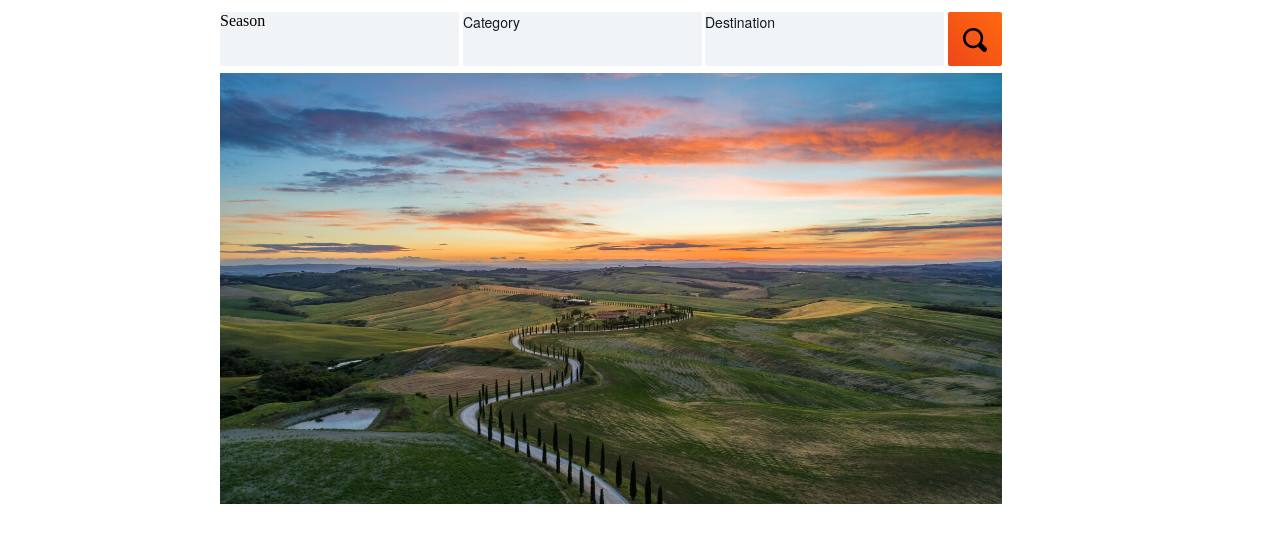
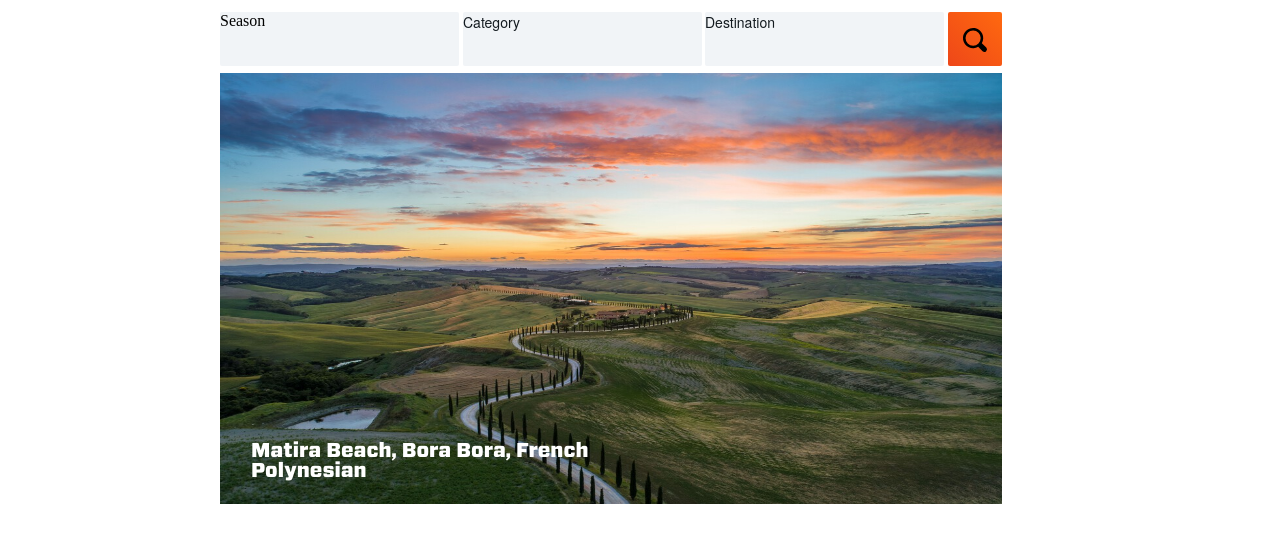
Before and after one commit to mackenziekroon/travel-app, a website: page index.html in a window 1280 px wide. Shown: the part 169-712 px from the top of the page. Drawn offline with Linux system fonts and the light colour scheme.

Commit message:
destination title

```diff
--- a/index.html
+++ b/index.html
@@ -31,6 +31,9 @@
             class="destination-img"
             src="solution/assets/tuscany-79382.jpg"
           />
+          <div class="destination-title">
+            Matira Beach, Bora Bora, French Polynesian
+          </div>
         </div>
       </div>
     </div>
--- a/style.css
+++ b/style.css
@@ -130,3 +130,16 @@ body {
   top: 242px;
   left: 220px;
 }
+
+.destination-title {
+  font-family: Forza-Black;
+  font-size: 20px;
+  color: #ffffff;
+  text-align: left;
+  line-height: 20px;
+  position: absolute;
+  top: 609px;
+  left: 251px;
+  width: 347px;
+  height: 40px;
+}
```
